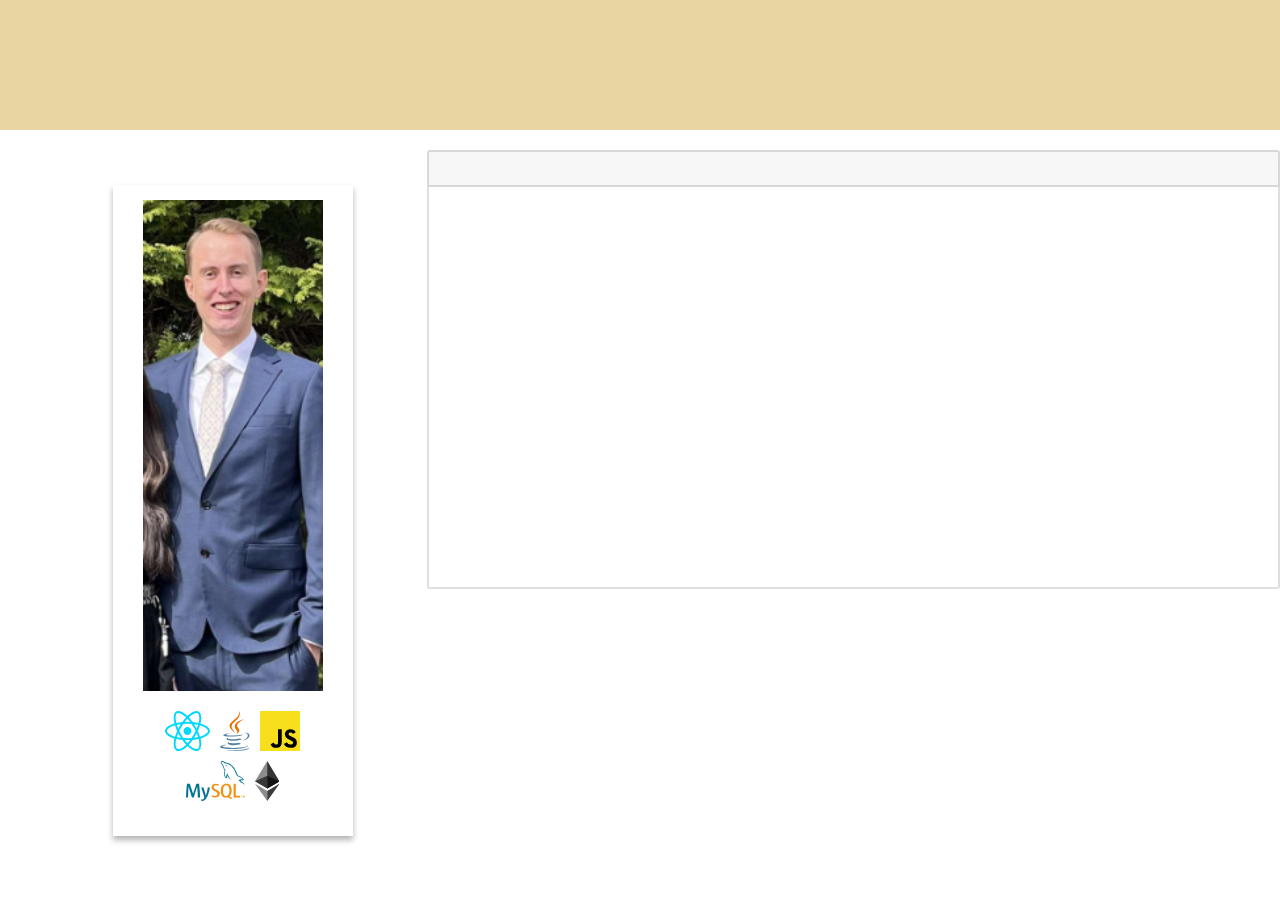
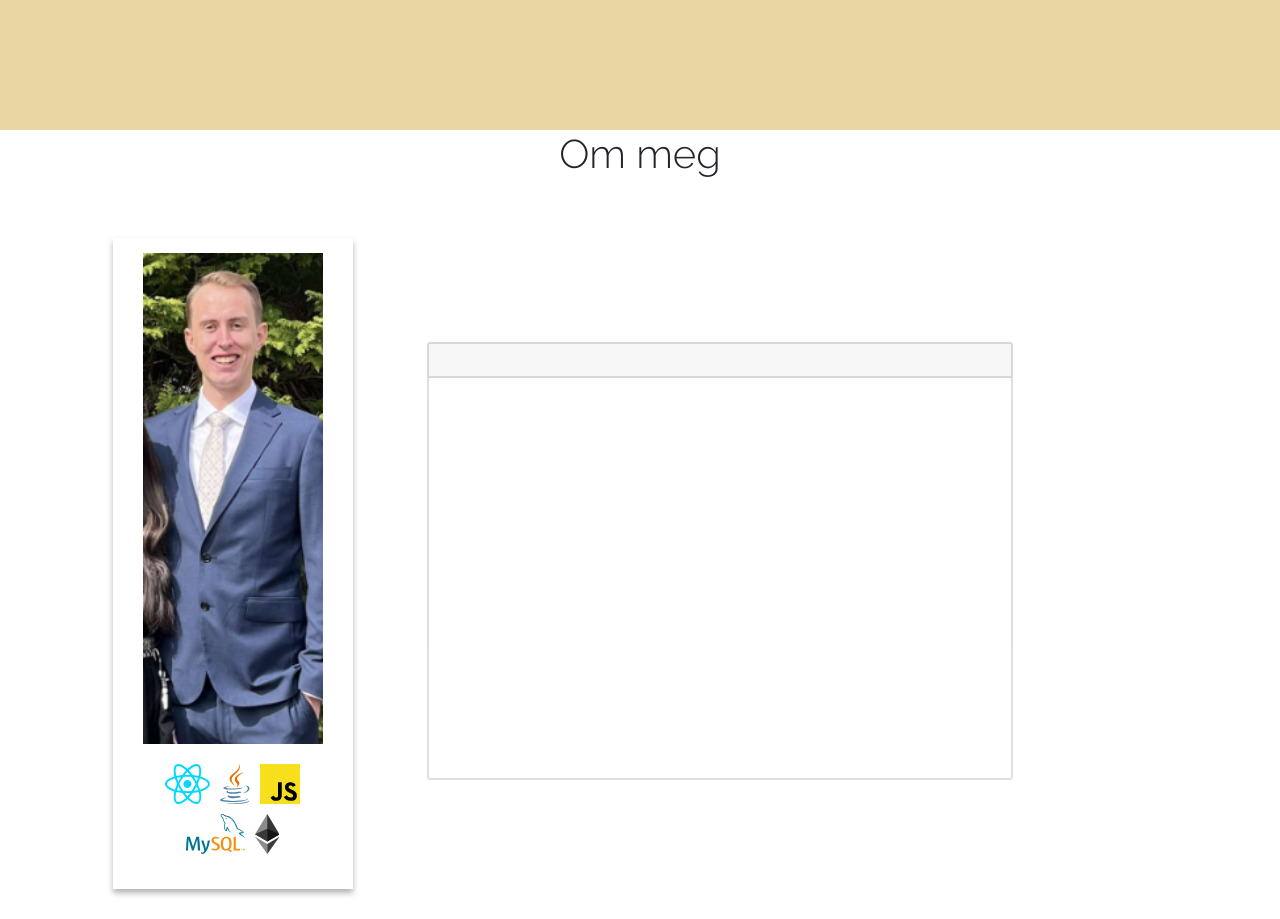
Before and after one commit to MathiasHS/portfolio, a React (Create React App) app: page / in a window 1280 px wide. Shown: the part 620-1539 px from the top of the page. Before the commit the page ends 1486 px from the top, so only its background shows below. Built offline with nearby package versions, Linux system fonts and the light colour scheme; some icons are missing.

Commit message:
Om meg virker i dark modus

```diff
--- a/src/components/About.js
+++ b/src/components/About.js
@@ -9,8 +9,13 @@ import { Icon } from '@iconify/react';
 export default function About() {
   return (
     <Container id='about' fluid>
-      <Row>
-        <Col sm={4}>
+    <Container fluid className='aligner'>
+      <h1 className="title-styles" style={{fontSize: 40}}>
+        Om meg
+      </h1>
+    </Container>
+      <Row className='aligner'>
+        <Col lg={4}>
           <Container className="polaroid">
             <Container >
               <span>
@@ -54,13 +59,14 @@ export default function About() {
         </Col>
 
 
-        <Col sm={8} >
+        <Col lg={8} >
           <Row style={{
             marginTop: 20,
             border: "2px solid rgba(0,0,0,0.125)",
             borderTopLeftRadius: 3,
             borderTopRightRadius: 3,
-            backgroundColor: "rgba(0,0,0,.03)"
+            backgroundColor: "rgba(0,0,0,.03)",
+            width: "70%"
             }}
           >
             <Container >
@@ -76,6 +82,7 @@ export default function About() {
             borderTop: "none",
             borderBottomLeftRadius: 3,
             borderBottomRightRadius: 3,
+            width: "70%"
             }}
           >
             <Container style={{height: 400}}>
```
